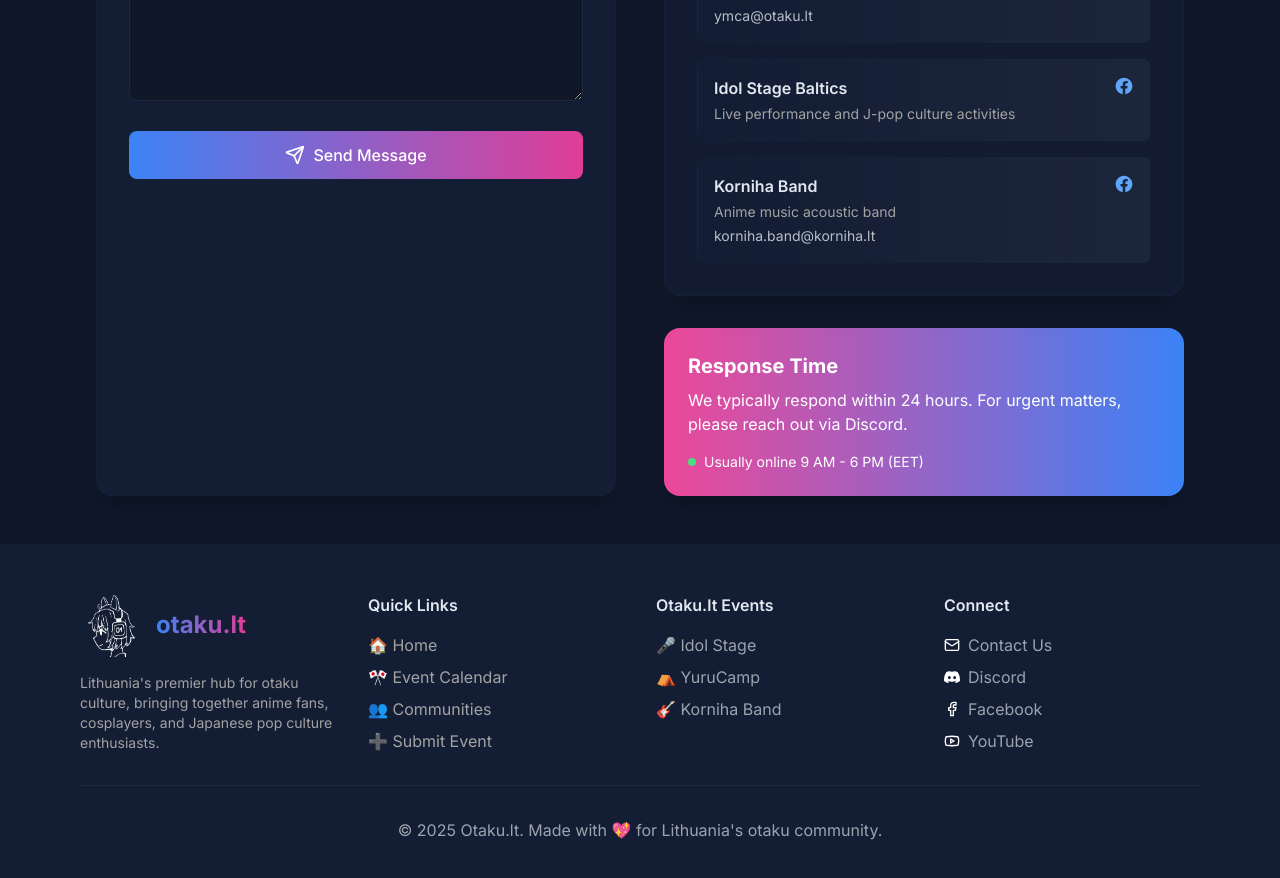
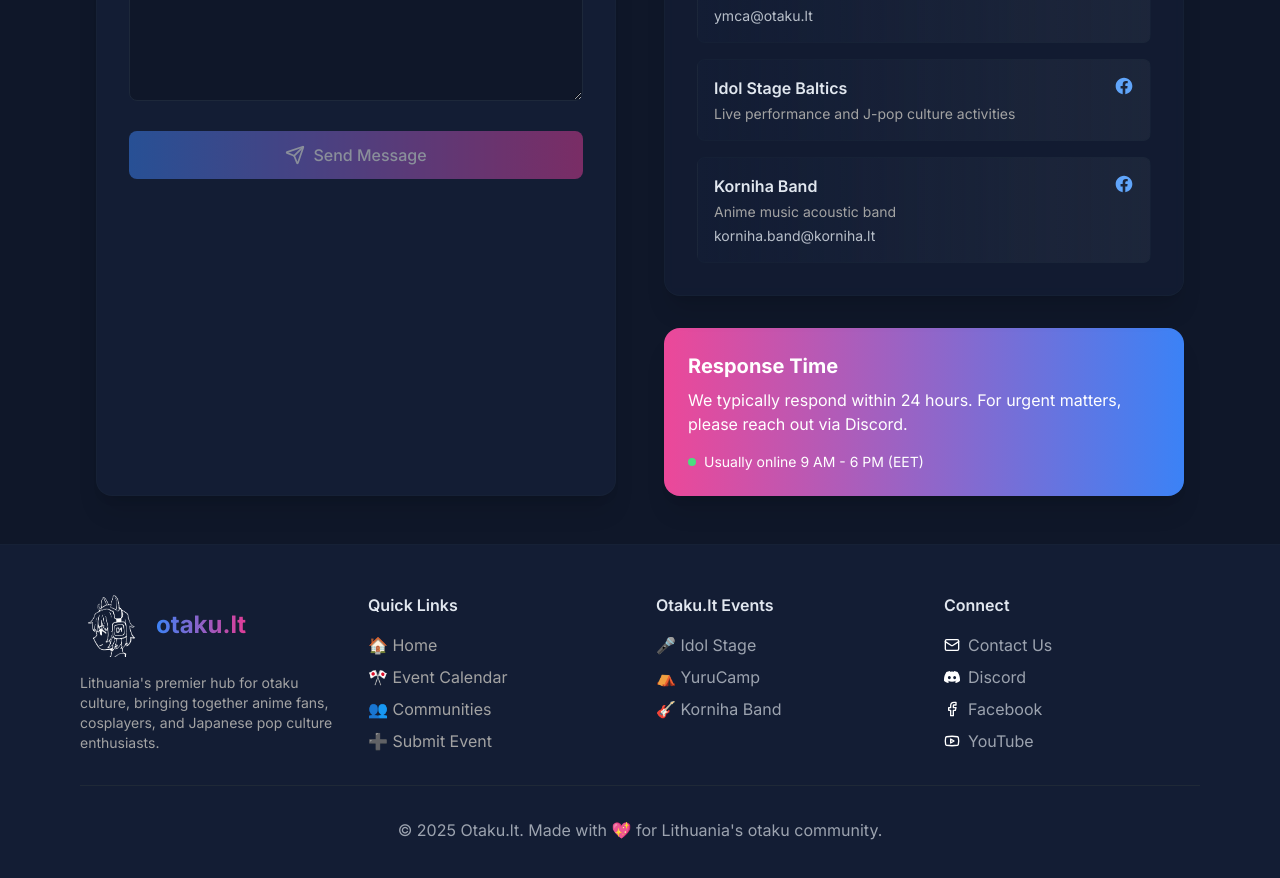
Before and after one commit to otaku-lt/otaku.lt, a Next.js app: page /contact in a window 1280 px wide. Shown: the part 823-1701 px from the top of the page. Built offline with nearby package versions, Linux system fonts and the light colour scheme.

Commit message:
Update contact page with form validation and UI improvements
- Add disabled state to submit button when form is invalid
- Show visual feedback for disabled state (opacity and cursor)
- Require name, email, and message fields for submission
- Maintain loading state during form submission

```diff
--- a/app/contact/page.tsx
+++ b/app/contact/page.tsx
@@ -212,8 +212,12 @@ export default function ContactPage() {
 
               <button
                 type="submit"
-                disabled={isSubmitting}
-                className="w-full bg-gradient-to-r from-primary to-accent text-white font-medium py-3 px-6 rounded-lg hover:opacity-90 transition-opacity flex items-center justify-center gap-2"
+                className={`w-full bg-gradient-to-r from-primary to-accent text-white font-medium py-3 px-6 rounded-lg transition-opacity flex items-center justify-center gap-2 ${
+                  isSubmitting || !formData.name || !formData.email || !formData.message
+                    ? 'opacity-50 cursor-not-allowed'
+                    : 'hover:opacity-90'
+                }`}
+                disabled={isSubmitting || !formData.name || !formData.email || !formData.message}
               >
                 {isSubmitting ? (
                   <>
```
